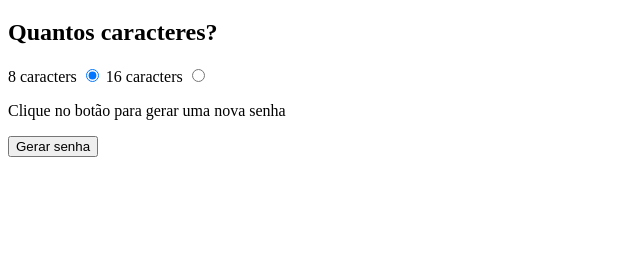
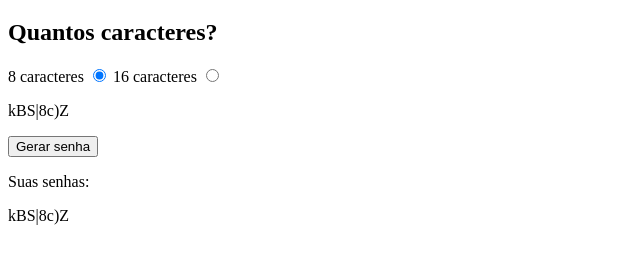
Before and after one commit to rmelojefferson/passwordGenerator, a plain HTML site: page index.html in a window 1280 px wide. Both pictures are taken after a click on the button "Gerar senha". Shown: the part 61-324 px from the top of the page, without its empty margins (0-640 px from the left). Drawn offline with Linux system fonts and the light colour scheme.

Commit message:
Interação da página com o script
- Integração das funcionalidades de gerar senhas de 8 ou 16 caracteres com o documento HTML.

- Falta ajuste de quebras de linhas para senhas geradas e tirar senhas geradas do campo do id HTML "newPassword".

```diff
--- a/index.html
+++ b/index.html
@@ -12,17 +12,20 @@
         <h2>Quantos caracteres?</h2>
 
         <form>
-            <label>8 caracters</label>
-            <input type="radio" class="passwordLength8" name="passwordLength" checked>
+            <label>8 caracteres</label>
+            <input type="radio" id="passwordLength" name="passwordLength" checked>
 
-            <label>16 caracters</label>
-            <input type="radio" class="passwordLength16" name="passwordLength">
+            <label>16 caracteres</label>
+            <input type="radio" class="passwordLength" name="passwordLength">
         </form>
 
-        <p id="newPassword">Clique no botão para gerar uma nova senha</p>
+        <p id="newPassword">Clique no botão para gerar uma nova senha:</p>
 
-        <input id="bottonGenerator" type="button" value="Gerar senha" onclick="gerar()">
-        <div id="generatedPass"></div> <!--Quando clicar no botão, alterar para "Suas senhas:"-->
+        <input id="newPassButton" type="button" value="Gerar senha" onclick="newPass()">
+
+        <p>Suas senhas:</p>
+
+        <p id="generatedPass"></p> <!--Quando clicar no botão, alterar para "Suas senhas:"-->
     </div>
     <script src="./passwordGenerator.js"></script>
 </body>
--- a/passwordGenerator.js
+++ b/passwordGenerator.js
@@ -1,33 +1,39 @@
 let caracteres = [0,1,2,3,4,5,6,7,8,9,'!','@','#','$','%','¨','&','*','(',')','a','b','c','d','e','f','g','h','i','j','k','l','m','n','o','p','q','r','s','t','u','v','w','x','y','z','A','B','C','D','E','F','G','H','I','J','K','L','M','N','O','P','Q','R','S','T','U','V','W','X','Y','Z',"'",'"','(',')','´','`','{','}','[',']','~','^','?',',','.','<','>',';','/','|','+','-']
 
-let passLength = false;
-let recebeSenha = ''
+let recebeSenha = '';
+let senha = '';
+let senhaGerada = document.getElementById("generatedPass");
+let novaSenha = document.getElementById("newPassword");
 
+function newPass(){
+    let check = document.getElementById("passwordLength").checked;
+    if(check==true){
+        pass8();
+    }else{
+        pass16();
+    }
+}
 function pass8(){
     for(let c=0;c<8;c++){
-        let senha = ''
         let randomCaracter = Math.floor(Math.random()*caracteres.length);
         //variável que armazena um número que representará um caractere do array caracteres.
         senha = caracteres[randomCaracter];
         recebeSenha = senha+recebeSenha;
     }
-    return recebeSenha
+    novaSenha.innerHTML = recebeSenha;
+    senhaGerada.innerHTML = recebeSenha;
+
 }
-
 function pass16(){
     for(let c=0;c<16;c++){
-        let senha = ''
         let randomCaracter = Math.floor(Math.random()*caracteres.length);
         senha = caracteres[randomCaracter];
         recebeSenha = senha+recebeSenha;
     }
-    return recebeSenha
+    novaSenha.innerHTML = recebeSenha;
+    senhaGerada.innerHTML = recebeSenha;
 }
 
-if(passLength==true){
-    pass8()
-    console.log(recebeSenha)
-}else{
-    pass16()
-    console.log(recebeSenha)
-}
+/*
+- Precisa inserir quebra de linha a cada senha gerada no campo "Suas senhas"
+- Inserir a nova senha no lugar de "Clique no botão para gerar uma nova senha:" e fazer ele limpar cada vez que o botão for clicado novamente.*/
```
